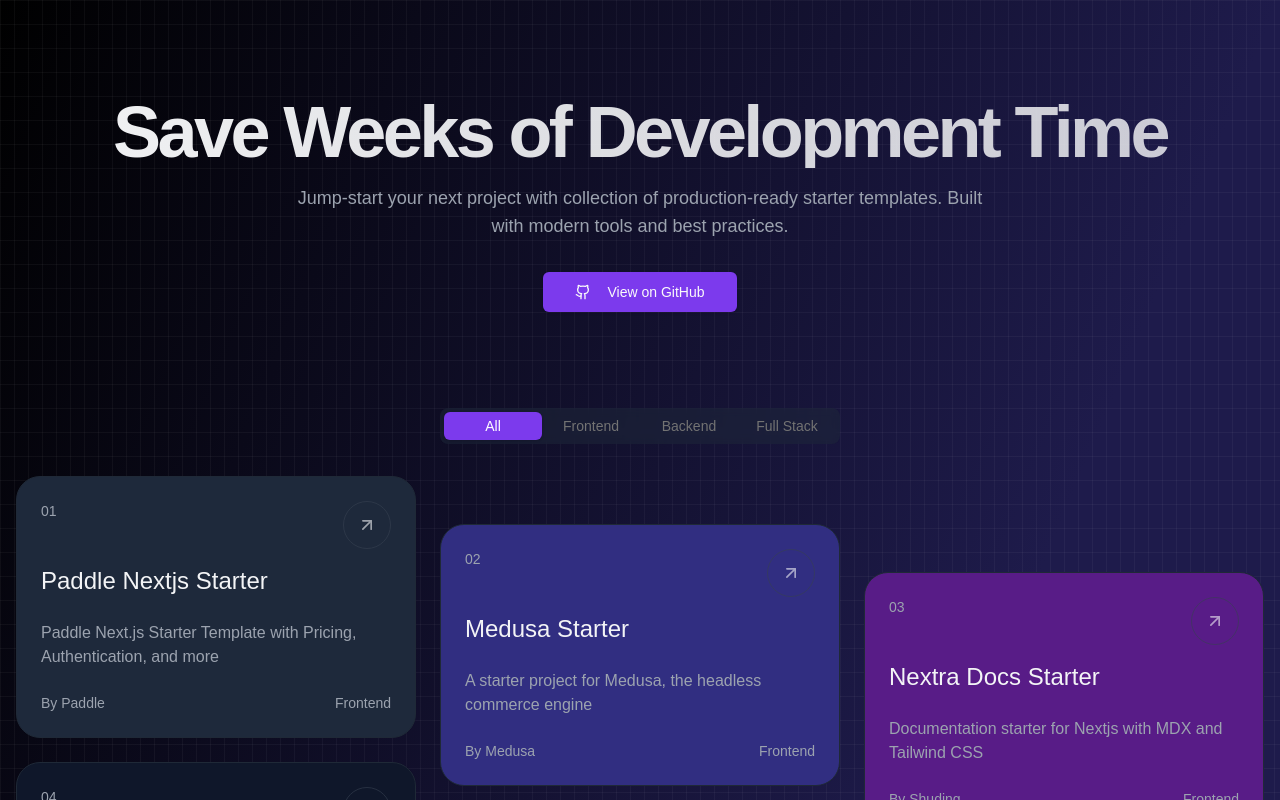
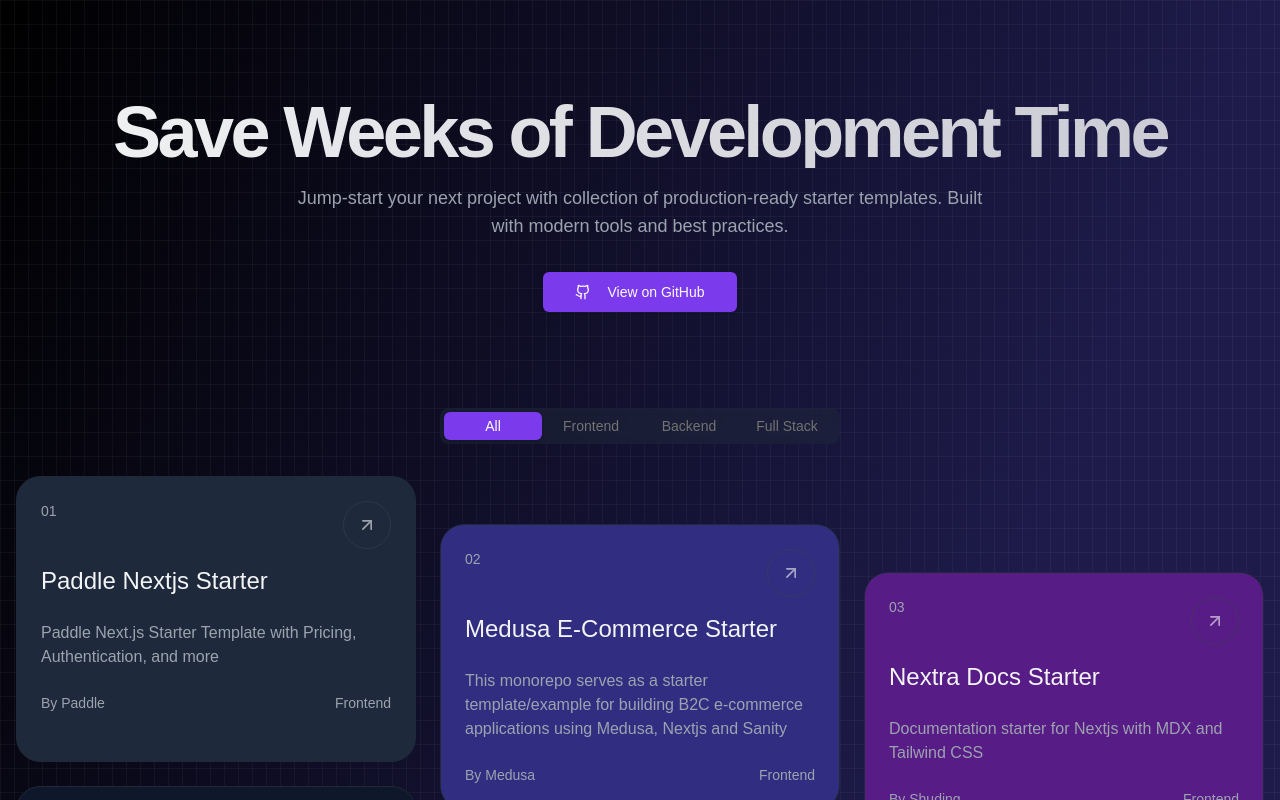
Before and after one commit to haseeb5555/dev-boost-starters, a Next.js app: page / in a window 1280 px wide. Shown: the top 800 px of the page. Built offline with nearby package versions, Linux system fonts and the light colour scheme.

Commit message:
fix:typo error

```diff
--- a/contants/index.ts
+++ b/contants/index.ts
@@ -8,9 +8,9 @@
     category: "Frontend",
   },
   {
-    name: "Medusa Starter",
-    description: "A starter project for Medusa, the headless commerce engine",
-    url: "https://github.com/medusajs/medusa",
+    name: "Medusa E-Commerce Starter",
+    description: "This monorepo serves as a starter template/example for building B2C e-commerce applications using Medusa, Nextjs and Sanity",
+    url: "https://github.com/tinloof/medusa-dtc-starter-munchies",
     creator: "Medusa",
     category: "Frontend",
   },
```
